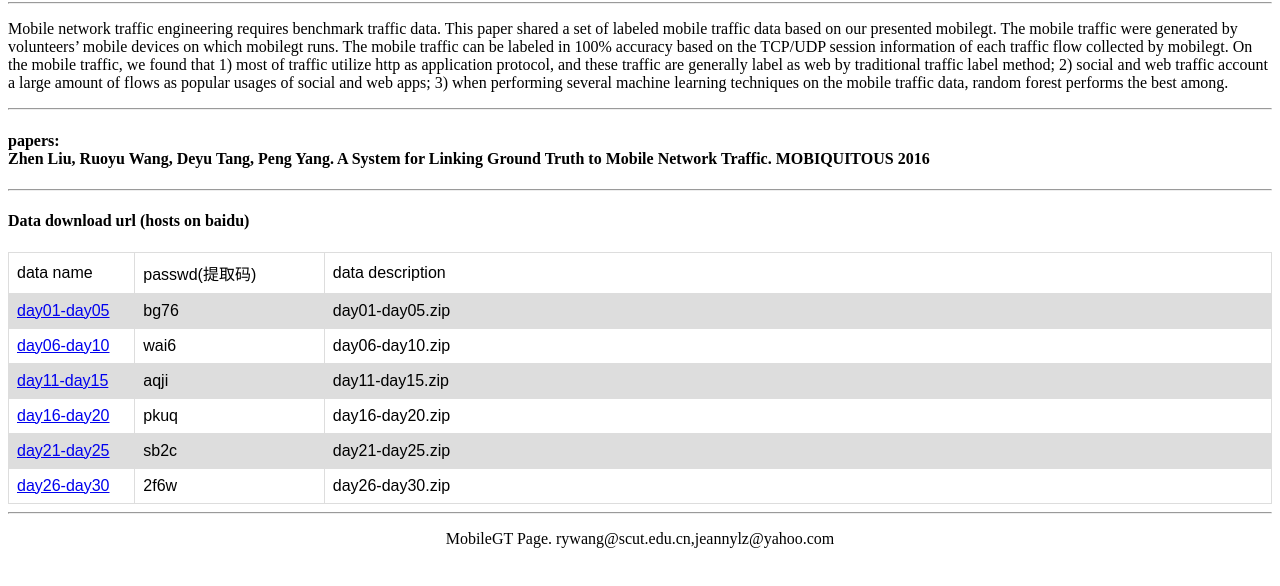
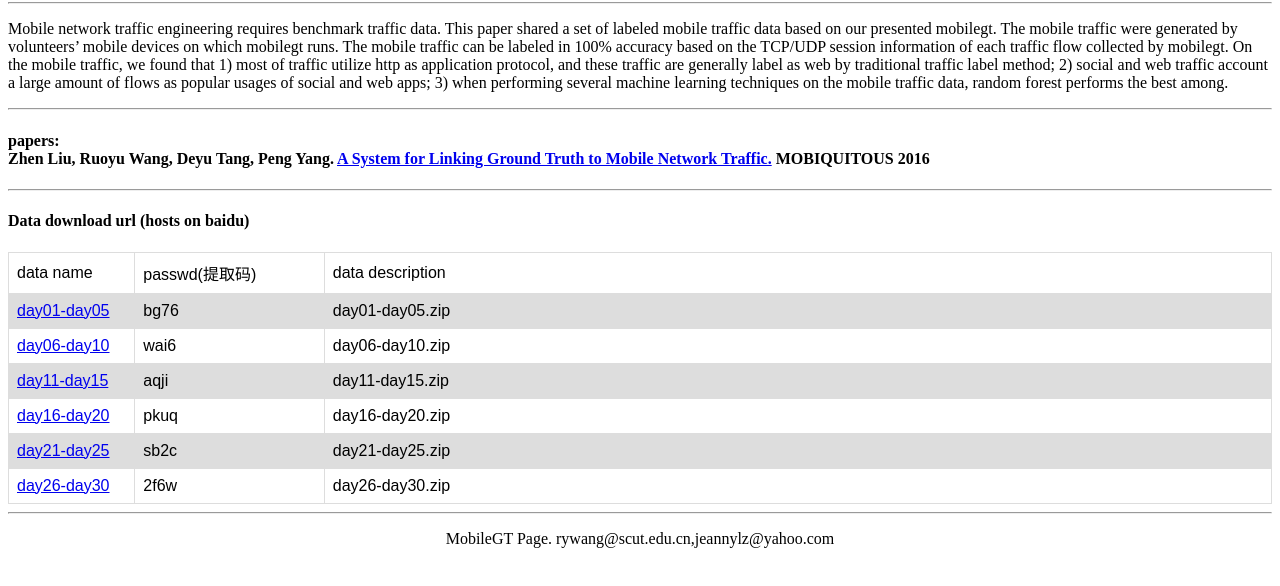
Before and after one commit to wangruoyu/mobilegt, a plain HTML site: page index.html in a window 1280 px wide. Shown: the part 64-650 px from the top of the page. Drawn offline with Linux system fonts and the light colour scheme.

Commit message:
modify index.html

```diff
--- a/index.html
+++ b/index.html
@@ -29,7 +29,7 @@ Mobile network traffic engineering requires benchmark traffic data. This paper s
     </p>
     <hr />
 	<h4>papers:<br>
-Zhen Liu, Ruoyu Wang, Deyu Tang, Peng Yang. A System for Linking Ground Truth to Mobile Network Traffic. MOBIQUITOUS 2016</h4>
+Zhen Liu, Ruoyu Wang, Deyu Tang, Peng Yang. <a href="http://dl.acm.org/citation.cfm?doid=2994374.3004076">A System for Linking Ground Truth to Mobile Network Traffic.</a> MOBIQUITOUS 2016</h4>
 	<hr />
 <h4>Data download url (hosts on baidu)</h4>
 <table>
```
